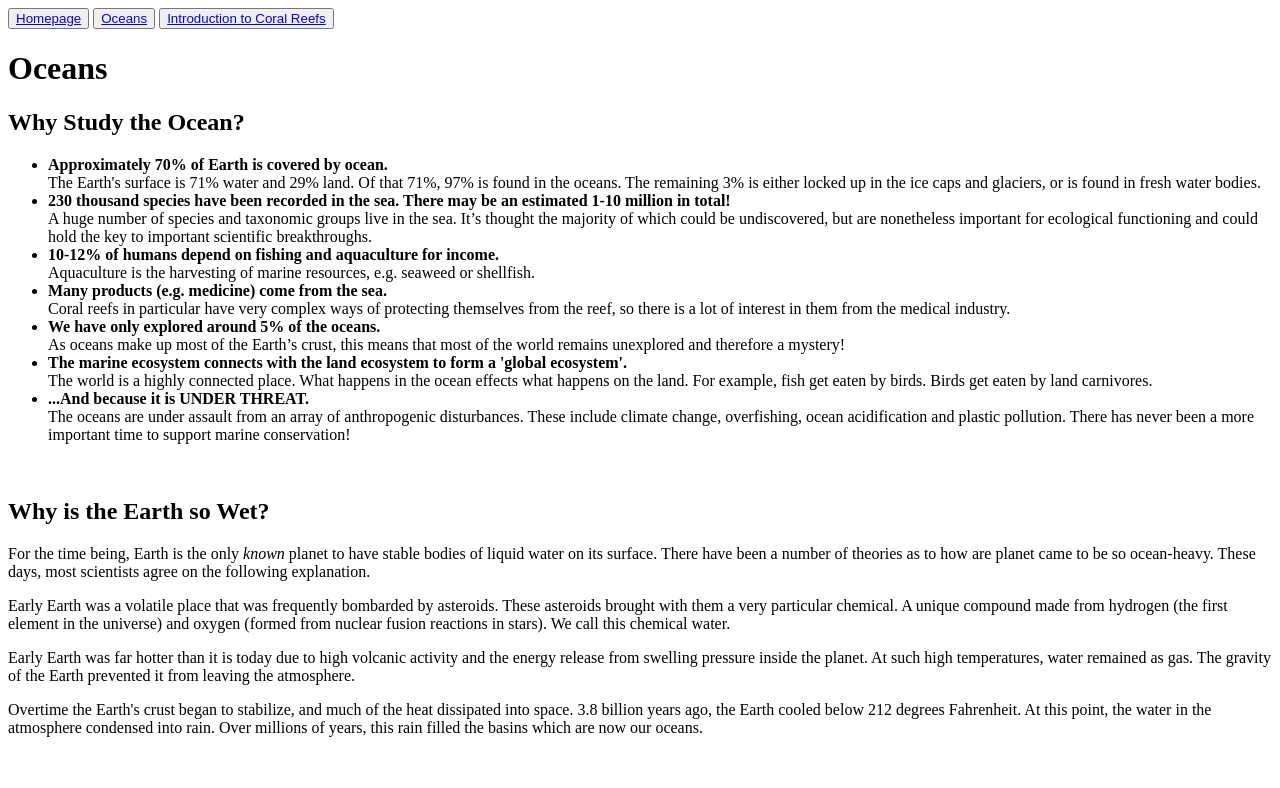
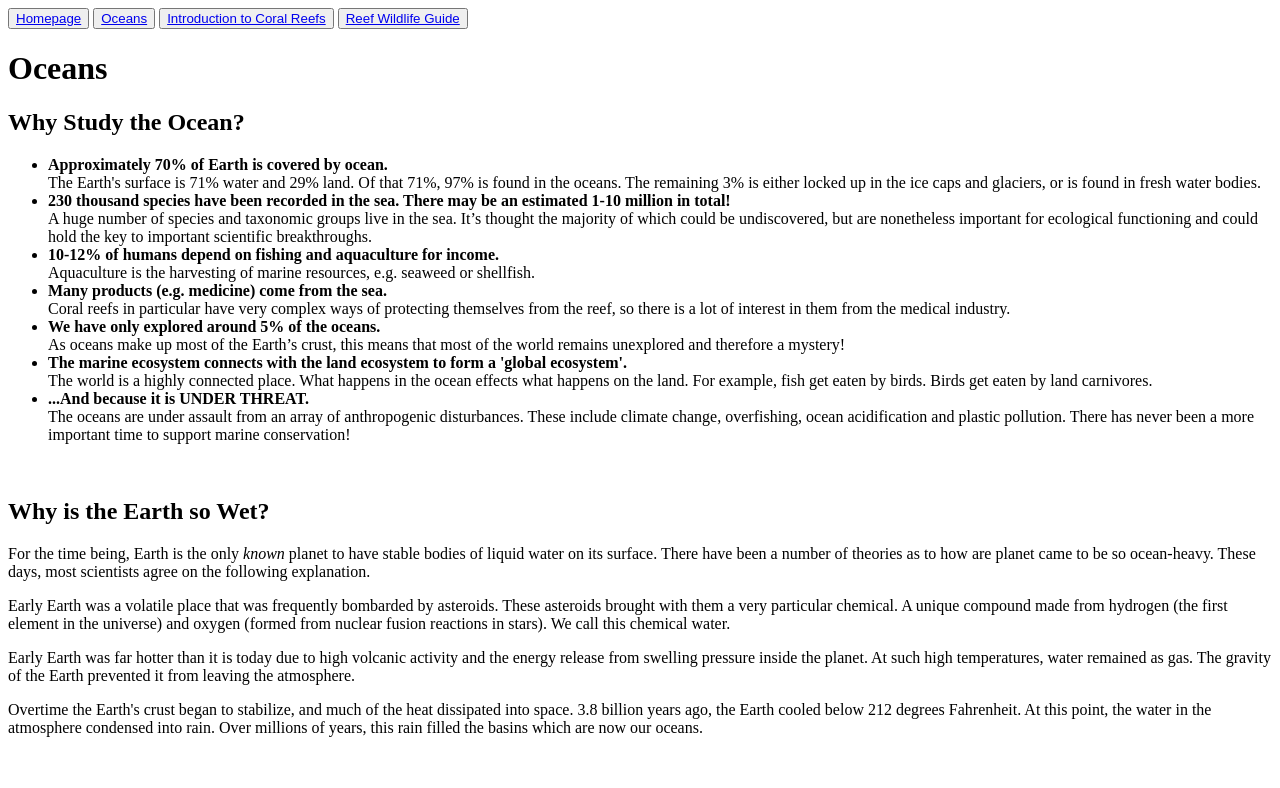
Before and after one commit to Joero1/Coral-Reefs-For-Cadets-Introduction-to-Oceans, a plain HTML site: page index.html in a window 1280 px wide. Shown: the top 788 px of the page. Drawn offline with Linux system fonts and the light colour scheme.

Commit message:
Update index.html

```diff
--- a/index.html
+++ b/index.html
@@ -3,6 +3,7 @@
   <button><a href="https://joero1.github.io/Coral-Reefs-For-Cadets/">Homepage</a></button>
   <button><a href="https://joero1.github.io/Coral-Reefs-For-Cadets-Oceans/">Oceans</a></button>
   <button><a href="https://joero1.github.io/Coral-Reefs-For-Cadets-Introduction-to-Coral-Reefs/">Introduction to Coral Reefs</a></button>
+  <button><a href="https://joero1.github.io/Coral-Reefs-For-Cadets-Reef-Classification/">Reef Wildlife Guide</a></button>
 <h1>Oceans</h1>
   <h2>Why Study the Ocean?</h2>
   <ul>
```
